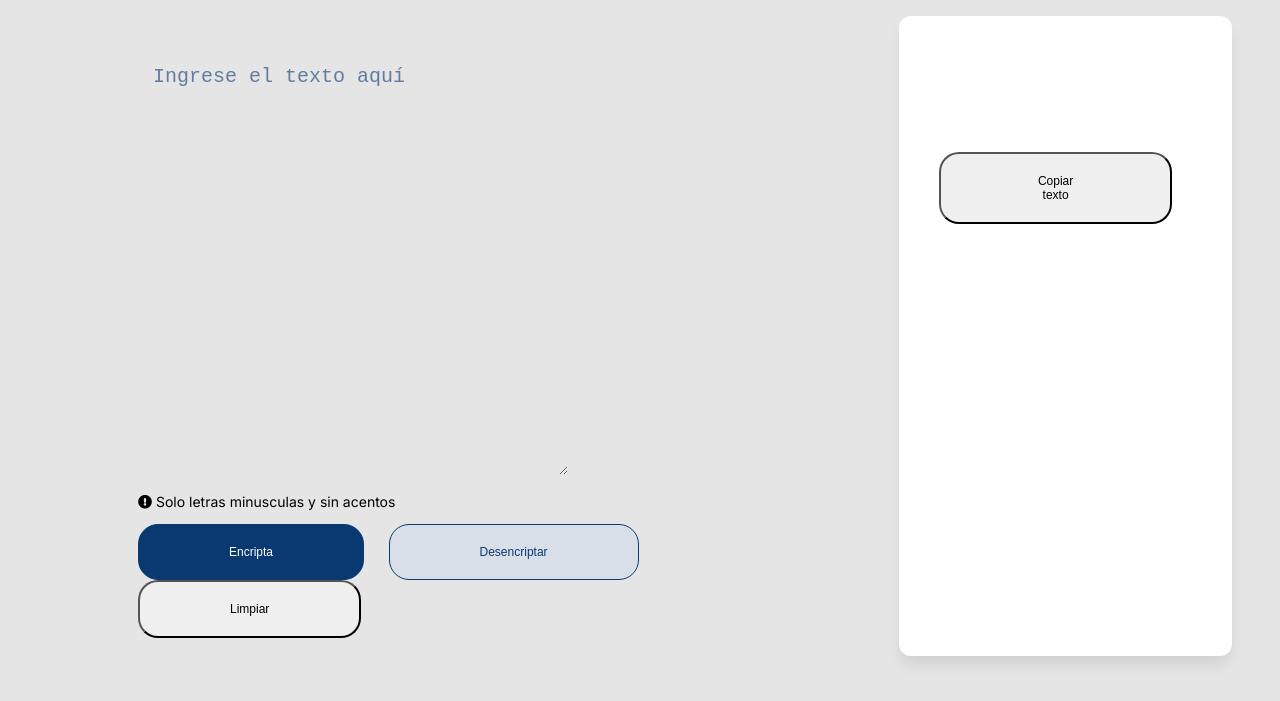
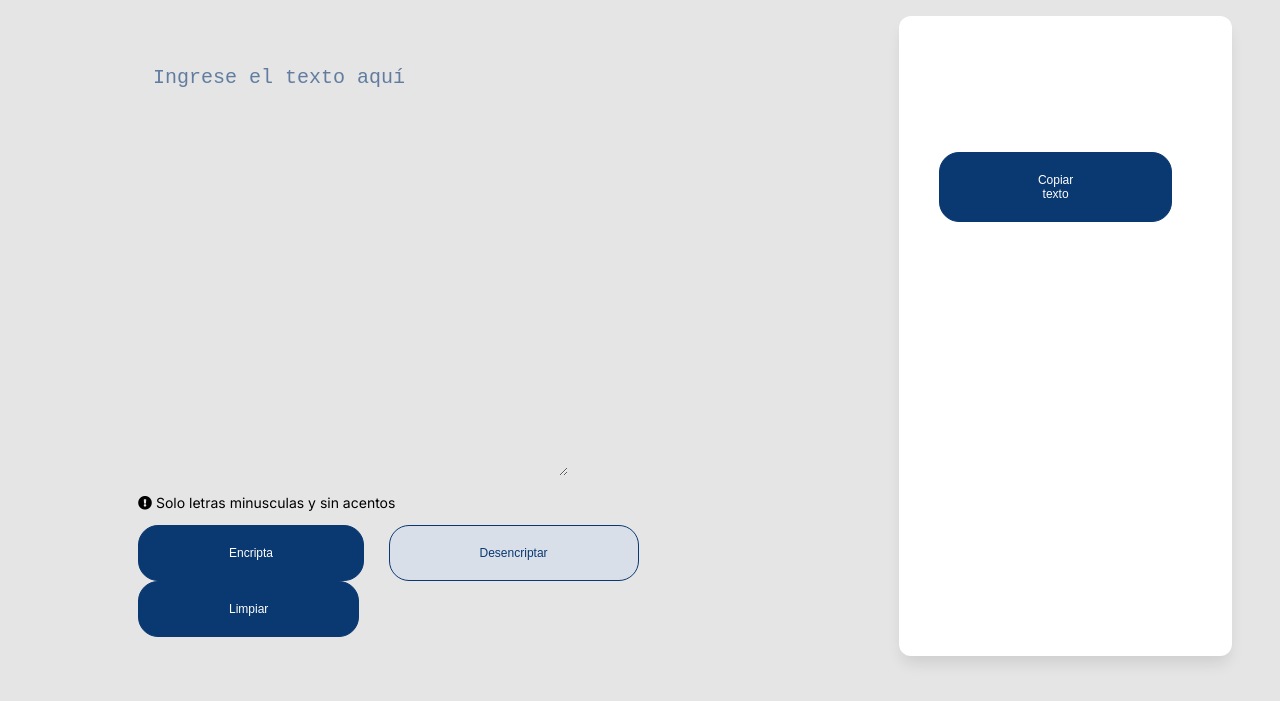
Before and after one commit to javierarteagagonzales/proyectos-sueltos, a plain HTML site: page encriptador/index.html in a window 1280 px wide. Both pictures are taken after a click on the button "Encripta". Shown: the part 53-754 px from the top of the page. Drawn offline with Linux system fonts and the light colour scheme.

Commit message:
configurando

```diff
--- a/encriptador/index.html
+++ b/encriptador/index.html
@@ -50,7 +50,7 @@
            <p id="copyMessage"></p>
 -->
         <div class= "result" id="result"></div>
-        <button class="copiar" onclick="copyToClipboard()">Copiar texto</button>
+        <button class="copiar" id="copiar" onclick="copyToClipboard()">Copiar texto</button>
 
     </div>
 
--- a/encriptador/style.css
+++ b/encriptador/style.css
@@ -110,6 +110,21 @@ button#desencripta {
     background-color: #D8DFE8; /* Color de fondo */
     color: #0A3871; /* Color del texto */
     border: 1px solid #0A3871; /* Borde del botón */
+
+}
+
+button#limpiar {
+    background-color: #0A3871; /* Color de fondo */
+    color: white; /* Color del texto */
+    border: 1px solid #0A3871; /* Borde del botón */
+
+}
+
+button#copiar {
+    background-color: #0A3871; /* Color de fondo */
+    color: white; /* Color del texto */
+    border: 1px solid #0A3871; /* Borde del botón */
+
 
 }
 
```
